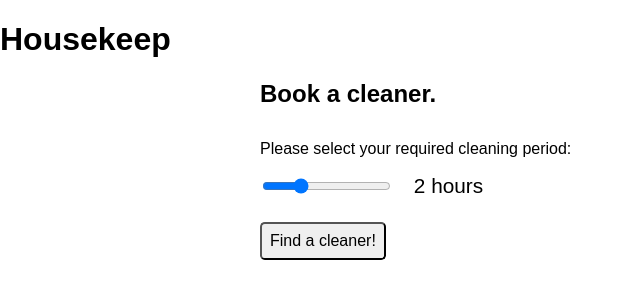
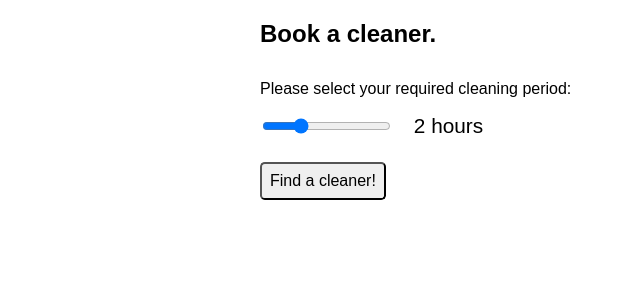
Before and after one commit to mattlub/cleaner-booking-ui, a React (Create React App) app: page / in a window 1280 px wide. Shown: the top 300 px of the page, without its empty margins (0-640 px from the left). Built offline with nearby package versions, Linux system fonts and the light colour scheme.

Commit message:
remove header

```diff
--- a/src/App.js
+++ b/src/App.js
@@ -71,9 +71,6 @@ class App extends Component {
 
       <div className="app">
 
-        <header className="app-header">
-          <h1 className="app-title">Housekeep</h1>
-        </header>
         <section className="content">
 
           <h2>
```
